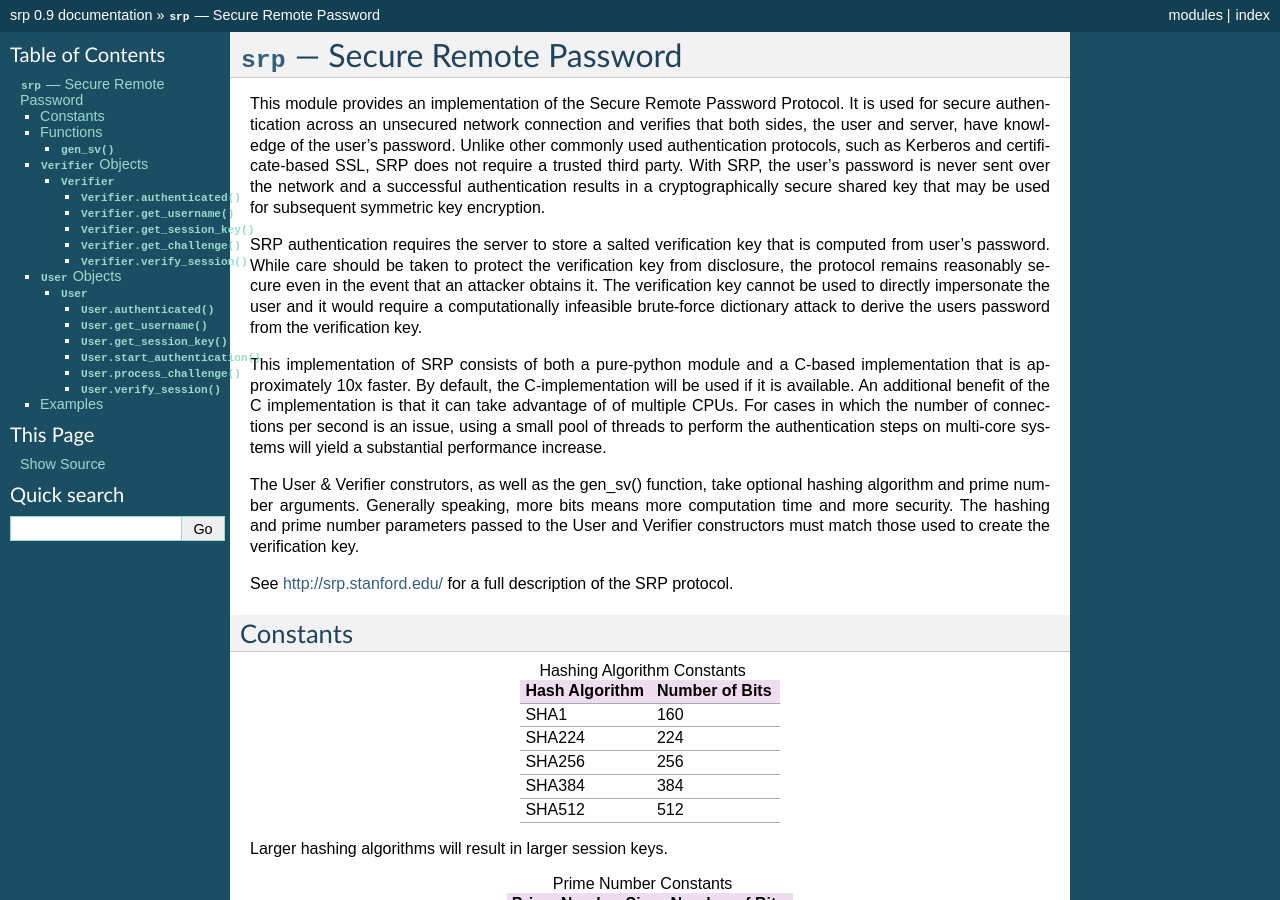
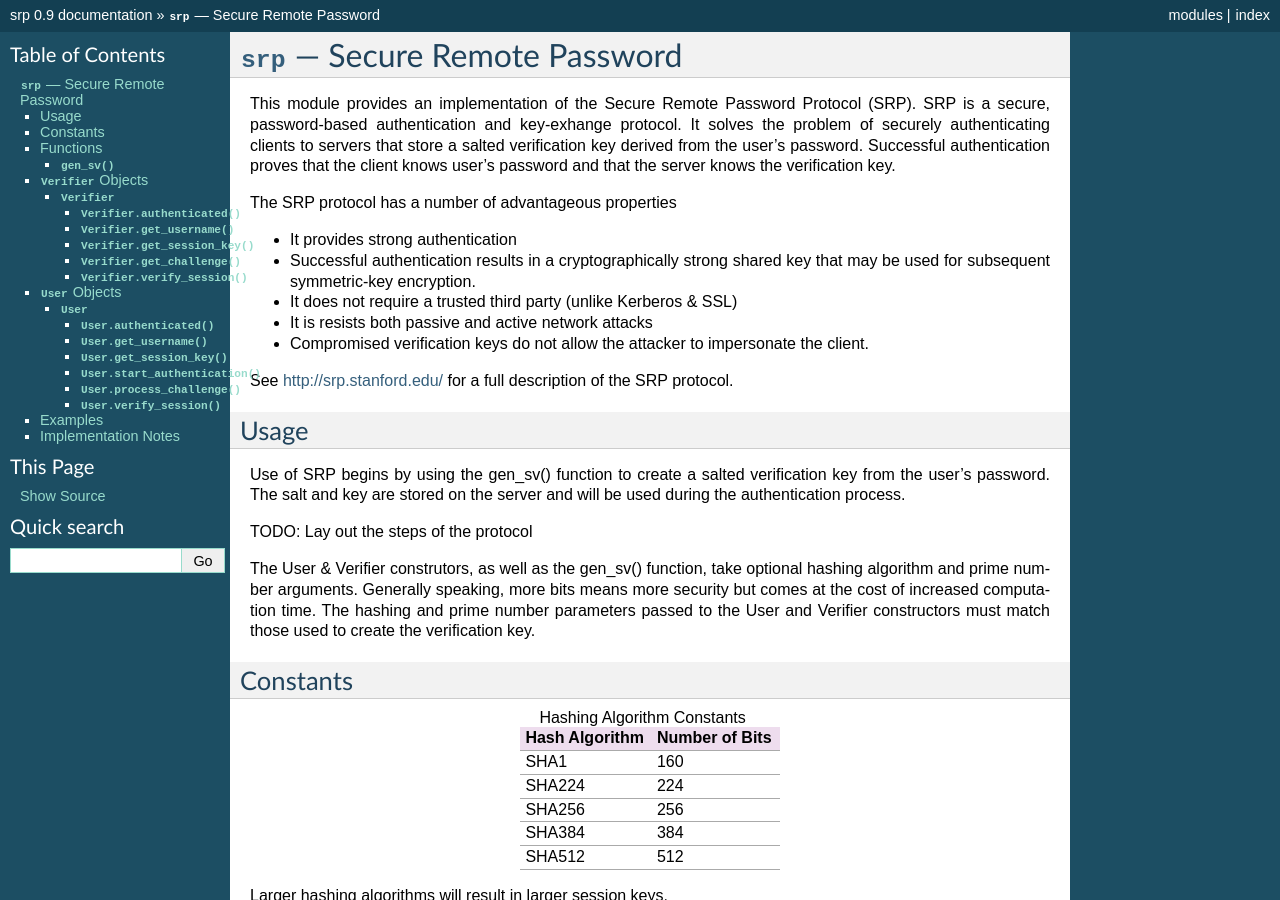
Before and after one commit to ProtonMail/proton-python-client, a Sphinx documentation site: the page built from doc/srp.rst, in a window 1280 px wide and 900 px high. Built offline with Sphinx 7.4.7, drawn with Linux system fonts in a browser that asks for light colours; some of the changed text lies outside the part shown.

Commit message:
updated docs

```diff
--- a/doc/srp.rst
+++ b/doc/srp.rst
@@ -10,39 +10,43 @@
 
 
 This module provides an implementation of the Secure Remote Password
-Protocol. It is used for secure authentication across an unsecured
-network connection and verifies that both sides, the user and server,
-have knowledge of the user's password. Unlike other commonly used
-authentication protocols, such as Kerberos and certificate-based SSL,
-SRP does not require a trusted third party. With SRP, the user's password
-is never sent over the network and a successful authentication results
-in a cryptographically secure shared key that may be used for subsequent
-symmetric key encryption.
+Protocol (SRP). SRP is a secure, password-based authentication
+and key-exhange protocol. It solves the problem of securely
+authenticating clients to servers that store a salted verification
+key derived from the user's password. Successful authentication proves
+that the client knows user's password and that the server knows the
+verification key.
 
-SRP authentication requires the server to store a salted verification
-key that is computed from user's password. While care should be taken
-to protect the verification key from disclosure, the protocol remains
-reasonably secure even in the event that an attacker obtains it. The
-verification key cannot be used to directly impersonate the user and
-it would require a computationally infeasible brute-force dictionary
-attack to derive the users password from the verification key.
+The SRP protocol has a number of advantageous properties
 
-This implementation of SRP consists of both a pure-python module and
-a C-based implementation that is approximately 10x faster. By default,
-the C-implementation will be used if it is available. An additional
-benefit of the C implementation is that it can take advantage of
-of multiple CPUs. For cases in which the number of connections per
-second is an issue, using a small pool of threads to perform the
-authentication steps on multi-core systems will yield a substantial
-performance increase.
+* It provides strong authentication
+* Successful authentication results in a cryptographically strong shared key
+  that may be used for subsequent symmetric-key encryption.
+* It does not require a trusted third party (unlike Kerberos & SSL)
+* It is resists both passive and active network attacks
+* Compromised verification keys do not allow the attacker to impersonate the
+  client.
+
+See http://srp.stanford.edu/ for a full description of the SRP protocol.
+
+Usage
+-----
+
+Use of SRP begins by using the gen_sv() function to create a salted
+verification key from the user's password. The salt and key are stored
+on the server and will be used during the authentication process.
+
+TODO: Lay out the steps of the protocol
+
 
 The User & Verifier construtors, as well as the gen_sv() function,
 take optional hashing algorithm and prime number arguments. Generally
-speaking, more bits means more computation time and more security. The
-hashing and prime number parameters passed to the User and Verifier
-constructors must match those used to create the verification key.
+speaking, more bits means more security but comes at the cost of
+increased computation time. The hashing and prime number parameters passed
+to the User and Verifier constructors must match those used to create the
+verification key.
 
-See http://srp.stanford.edu/ for a full description of the SRP protocol.
+
 
 Constants
 ---------
@@ -225,3 +229,16 @@
 
     assert usr.authenticated()
     assert svr.authenticated()
+
+
+
+Implementation Notes
+--------------------
+This implementation of SRP consists of both a pure-python module and
+a C-based implementation that is approximately 10x faster. By default,
+the C-implementation will be used if it is available. An additional
+benefit of the C implementation is that it can take advantage of
+of multiple CPUs. For cases in which the number of connections per
+second is an issue, using a small pool of threads to perform the
+authentication steps on multi-core systems will yield a substantial
+performance increase.
```
Also changed, not shown: README.txt (line endings or trailing spaces).
